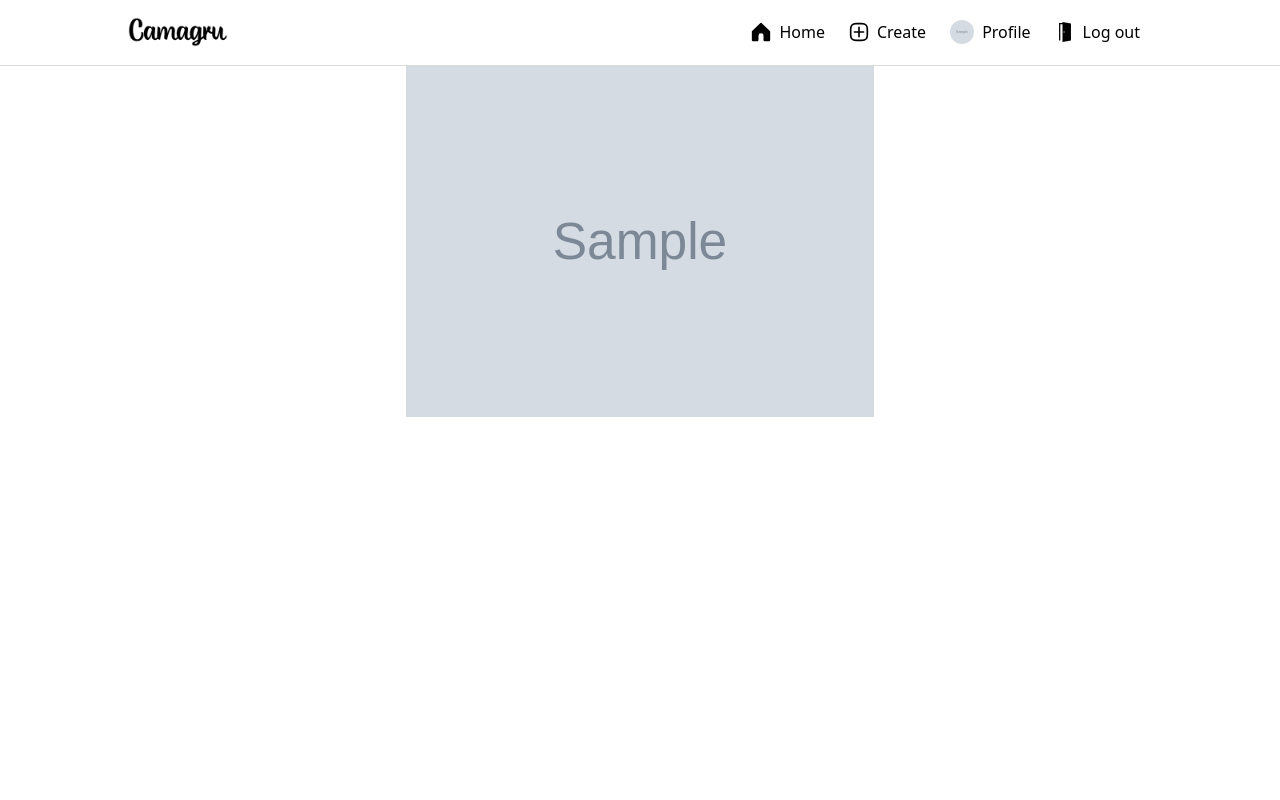
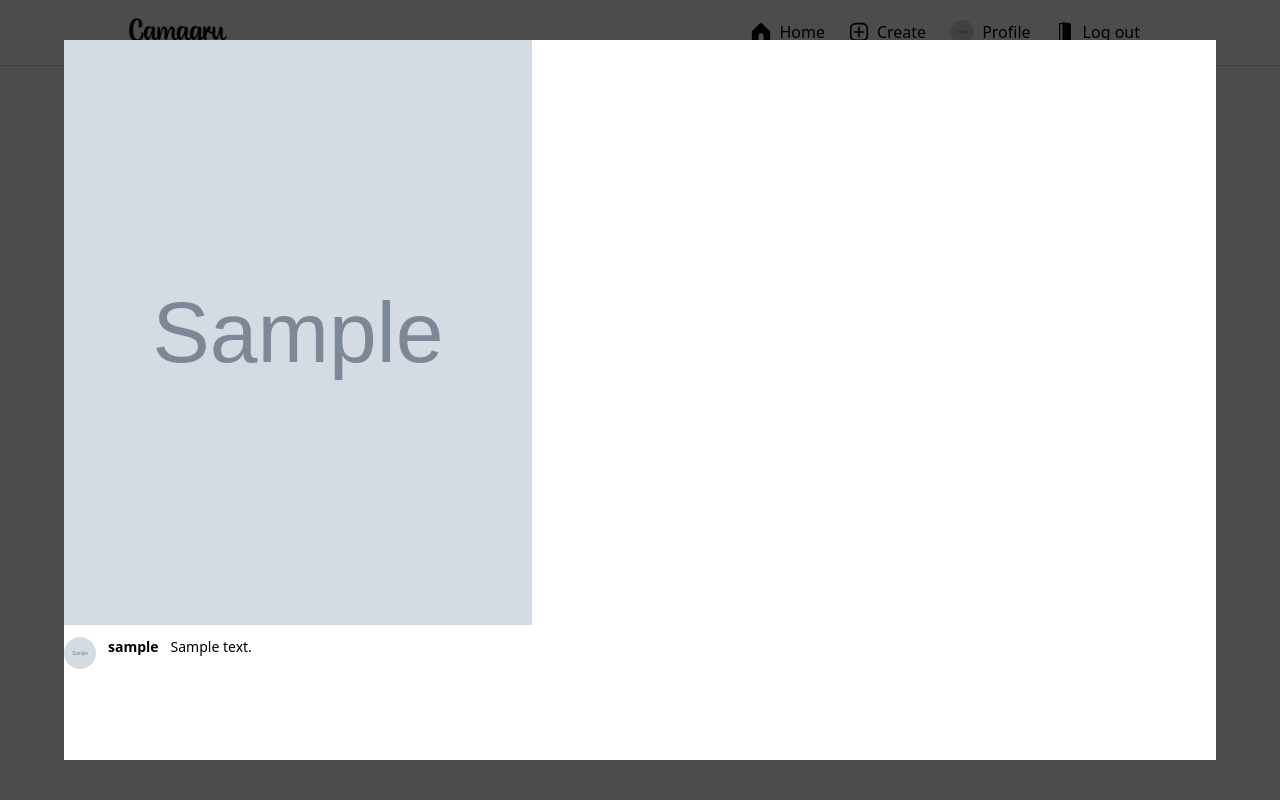
Before and after one commit to fluchtens/camagru, a PHP site: page /p/1 in a window 1280 px wide. Run offline with PHP 8.4, Linux system fonts and the light colour scheme; the visitor is signed in with stand-in values (Sample User, id 1); tables that the repository leaves empty hold one stand-in row (values such as "Sample post"); grey boxes marked "Sample" are stand-in pictures; data that the repository does not hold is empty.

Commit message:
create table for comments

```diff
--- a/src/models/post.model.php
+++ b/src/models/post.model.php
@@ -77,4 +77,20 @@
     $stmt->bindParam(':post_id', $postId, PDO::PARAM_INT);
     $stmt->execute();
 }
+
+function getPostComments($db, $postId) {
+    $query = "SELECT
+                post_comment.*,
+                user.username as user_username,
+                user.avatar as user_avatar
+            FROM post_comment
+            INNER JOIN user ON post_comment.user_id = user.id
+            WHERE post_id = :post_id
+    ";
+    $stmt = $db->prepare($query);
+    $stmt->bindParam(':post_id', $postId, PDO::PARAM_INT);
+    $stmt->execute();
+    $comments = $stmt->fetchAll(PDO::FETCH_ASSOC);
+    return ($comments ? $comments : null);
+}
 ?>
--- a/src/styles/post.css
+++ b/src/styles/post.css
@@ -1,6 +1,22 @@
+.modal {
+  position: fixed;
+  top: 0;
+  left: 0;
+  width: 100%;
+  height: 100%;
+  display: flex;
+  align-items: center;
+  justify-content: center;
+  background: rgba(0, 0, 0, 0.7);
+}
+
 .post {
+  max-width: 75%;
+  width: 100%;
+  max-height: 585px;
+  height: 100%;
   display: flex;
-  justify-content: center;
+  background: #ffffff;
 }
 
 .post img {
@@ -8,4 +24,52 @@
   width: 100%;
   max-height: 585px;
   height: 100%;
+  pointer-events: none;
 }
+
+.post .comments {
+  width: 100%;
+  height: auto;
+  /* min-height: 0; */
+  overflow-y: auto;
+}
+
+.post .comment {
+  padding: 0.75rem 0rem;
+  display: flex;
+  /* align-items: center; */
+  gap: 0.75rem;
+}
+
+.post .comment img {
+  width: 2rem;
+  height: 2rem;
+  border-radius: 50%;
+  object-fit: cover;
+  pointer-events: none;
+}
+
+.post .comment .username {
+  margin: 0;
+  font-size: 0.875rem;
+  line-height: 1.25rem;
+  font-weight: 600;
+  text-wrap: nowrap;
+}
+
+.post .comment .message {
+  margin: 0;
+  font-size: 0.875rem;
+  line-height: 1.25rem;
+  font-weight: 400;
+}
+
+@media (max-width: 1536px) {
+  .post {
+    max-width: 90%;
+    width: 100%;
+    max-height: 90%;
+    height: 100%;
+    flex-direction: column;
+  }
+}
--- a/src/views/partials/feed.php
+++ b/src/views/partials/feed.php
@@ -55,9 +55,9 @@
                                 <svg aria-label="Like" fill="currentColor" width="24" height="24" role="img" viewBox="0 0 24 24"><title>Like</title><path d="M16.792 3.904A4.989 4.989 0 0 1 21.5 9.122c0 3.072-2.652 4.959-5.197 7.222-2.512 2.243-3.865 3.469-4.303 3.752-.477-.309-2.143-1.823-4.303-3.752C5.141 14.072 2.5 12.167 2.5 9.122a4.989 4.989 0 0 1 4.708-5.218 4.21 4.21 0 0 1 3.675 1.941c.84 1.175.98 1.763 1.12 1.763s.278-.588 1.11-1.766a4.17 4.17 0 0 1 3.679-1.938m0-2a6.04 6.04 0 0 0-4.797 2.127 6.052 6.052 0 0 0-4.787-2.127A6.985 6.985 0 0 0 .5 9.122c0 3.61 2.55 5.827 5.015 7.97.283.246.569.494.853.747l1.027.918a44.998 44.998 0 0 0 3.518 3.018 2 2 0 0 0 2.174 0 45.263 45.263 0 0 0 3.626-3.115l.922-.824c.293-.26.59-.519.885-.774 2.334-2.025 4.98-4.32 4.98-7.94a6.985 6.985 0 0 0-6.708-7.218Z"></path></svg>
                             </button>
                         <?php endif; ?>
-                        <button class="comment">
+                        <a href="<?= "p/" . $post['id']; ?>" class="comment">
                             <svg aria-label="Comment" class="x1lliihq x1n2onr6 x5n08af" fill="currentColor" height="24" role="img" viewBox="0 0 24 24" width="24"><title>Comment</title><path d="M20.656 17.008a9.993 9.993 0 1 0-3.59 3.615L22 22Z" fill="none" stroke="currentColor" stroke-linejoin="round" stroke-width="2"></path></svg>
-                        </button>
+                        </a>
                     </div>
                     <p class="likeCount"><?= $post['like_count'] . " likes"; ?></p>
                 </div>
--- a/src/views/post.php
+++ b/src/views/post.php
@@ -7,9 +7,26 @@
 $post = getPostById($db, $uriArray[2]);
 if ($post) {
     $image = $baseUrl . "assets/uploads/posts/" . $post['file'];
+    $comments = getPostComments($db, $uriArray[2]);
 }
 ?>
 
-<div class="post">
-    <img src="<?= $image ?>" alt="<?= $post['file'] ?>">
+<div id="myModal" class="modal">
+    <div class="post">
+        <img src="<?= $image ?>" alt="<?= $post['file'] ?>">
+        <div class="comments">
+            <?php foreach($comments as $comment): ?>
+                <div class="comment">
+                    <?php $avatar = $comment['user_avatar'] ? $baseUrl . "assets/uploads/avatars/" . $comment['user_avatar'] : null; ?>
+                    <?php if ($avatar): ?>
+                        <img src="<?= $avatar; ?>" alt="<?= $comment['avatar']; ?>">
+                    <?php else: ?>
+                        <img src="<?= $baseUrl . "assets/noavatar.png"; ?>" alt="noavatar.png">
+                    <?php endif; ?>
+                    <p class="username"><?= $comment['user_username'] ?></p>
+                    <p class="message"><?= $comment['comment'] ?></p>
+                </div>
+            <?php endforeach; ?>
+        </div>
+    </div>
 </div>
```
Also changed, not shown: init.sql (+13 -0 lines), src/styles/feed.css (+10 -0 lines).
